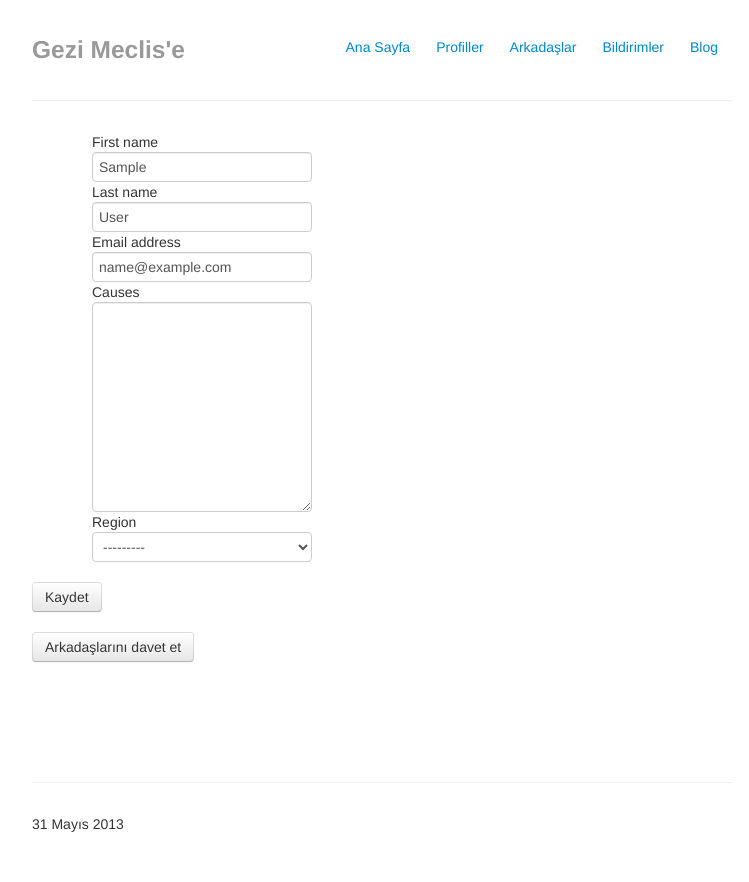
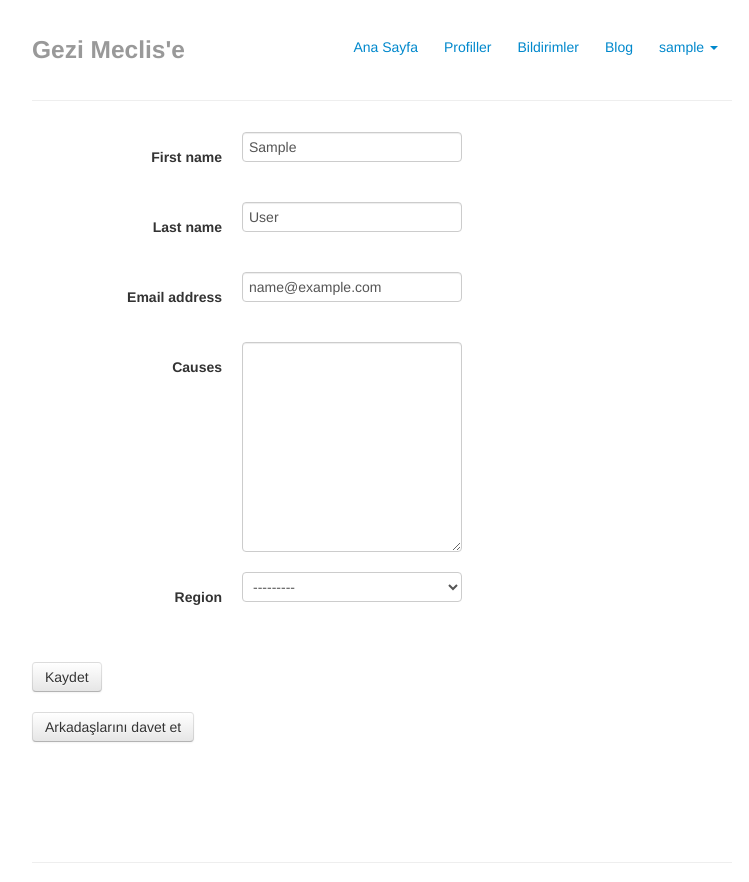
Before and after one commit to zekzekus/GeziMeclise, a Django app: a page that uses gezimeclise/templates/base.html in a window 1280 px wide. Shown: the top 882 px of the page, without its empty margins (258-1007 px from the left). Before the commit the page ends 832 px from the top, so only its background shows below. Run offline with Django 3.2, Linux system fonts and the light colour scheme; the visitor is signed in with stand-in values (Sample User, id 1); parts of the project's set-up code (start-up, migrations or seed data) failed here and were passed over; some libraries are stand-ins or nearby versions.

Commit message:
general profile and html updates

```diff
--- a/gezimeclise/profiles/urls.py
+++ b/gezimeclise/profiles/urls.py
@@ -8,6 +8,7 @@ urlpatterns = patterns('',
     url(r'^friends_list/$', FriendsListView.as_view(), name="friends_list"),
     url(r'^$', ProfileListView.as_view(), name="profile_list"),
     url(r'^update/$', ProfileUpdateView.as_view(), name="profile_update"),
-    url(r'^(?P<username>[-\w]+)/$', ProfileDetailView.as_view(), name="profile_detail"),
+    url(r'^(?P<username>[-\w]+)/$', ProfileDetailView.as_view(),
+        name="profile_detail"),
     url(r'^support/$', ProfileSupport.as_view(), name="profile_support"),
 )
--- a/gezimeclise/templates/base.html
+++ b/gezimeclise/templates/base.html
@@ -48,14 +48,6 @@
             </li>
             {% endwith %}
 
-            {% if user.is_authenticated %}
-            {% url "friends_list" as url_friends_list %}
-            {% with len_slice=url_friends_list|length|stringformat:"s" %}
-            <li {% if request.get_full_path == url_friends_list %}class="active"{% endif %}>
-                <a href="{{ url_friends_list }}">Arkadaşlar</a>
-            </li>
-            {% endwith %}
-            {% endif %}
 
             {% if user.is_authenticated %}
             {% url "notifications" as url_notifications %}
@@ -72,6 +64,19 @@
             	<a href="{{ url_blog }}">Blog</a>
             </li>
             {% endwith %}
+
+            {% if user.is_authenticated %}
+           <li class="dropdown">
+                      <a id="drop1" href="#" role="button" class="dropdown-toggle" data-toggle="dropdown">{{user.username}} <b class="caret"></b></a>
+                      <ul class="dropdown-menu" role="menu" aria-labelledby="drop1">
+                        <li role="presentation"><a role="menuitem" tabindex="-1" href="{% url 'friends_list' %}">Arkadaşlar</a></li>
+                        <li role="presentation"><a role="menuitem" tabindex="-1" href="{% url 'profile_detail' user.username %}">Profil</a></li>
+                        <li role="presentation"><a role="menuitem" tabindex="-1" href="{% url 'profile_update' %}">Profili Güncelle</a></li>
+                        <li role="presentation" class="divider"></li>
+                        <li role="presentation"><a role="menuitem" tabindex="-1" href="{% url 'facebook_disconnect' %}">Çıkış Yap</a></li>
+                      </ul>
+                    </li>
+            {% endif %}
         </ul>
         <h3 class="muted">Gezi Meclis'e</h3>
     </div>
--- a/gezimeclise/templates/index.html
+++ b/gezimeclise/templates/index.html
@@ -6,7 +6,7 @@
         <img src="{{ STATIC_URL }}img/logo.png" alt="">
         <p class="lead">Gezi Direnişi'ni Meclis'e taşımak, katılımcı doğrudan demokrasiyi temellerinden yeniden inşaa etmek için</p>
         {% if not user.is_authenticated %}
-        	<a class="btn btn-large btn-success" href="{% url 'facebook_connect' %}">Üye ol!</a>
+        	<a class="btn btn-large btn-success" href="{% url 'facebook_connect' %}">Üye ol veya Giriş yap!</a>
         {% endif %}
     </div>
 {% endblock %}
--- a/gezimeclise/templates/profile/update_profile.html
+++ b/gezimeclise/templates/profile/update_profile.html
@@ -5,8 +5,12 @@
       <div class="span6">
 
           {% for i in form  %}
-              <div class="span3">
-          {{ i.label }}</div><div class="span3">{{ i }}</div>
+  <div class="control-group">
+    <label class="control-label"><h5>{{ i.label }}</h5></label>
+    <div class="controls">
+      {{i}}
+    </div>
+  </div>
           {% endfor %}
       </div>
 
```
